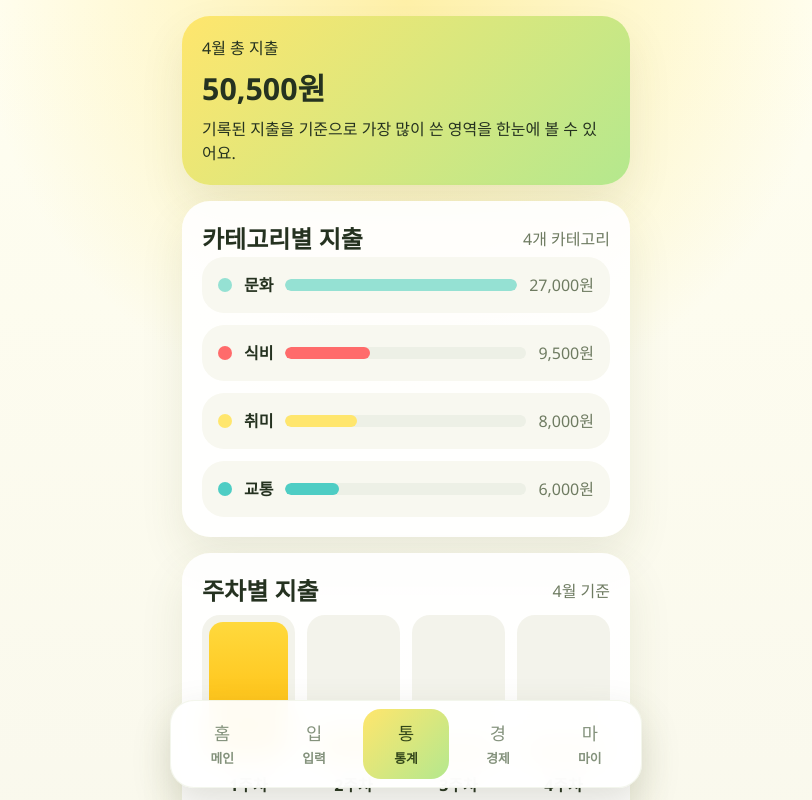
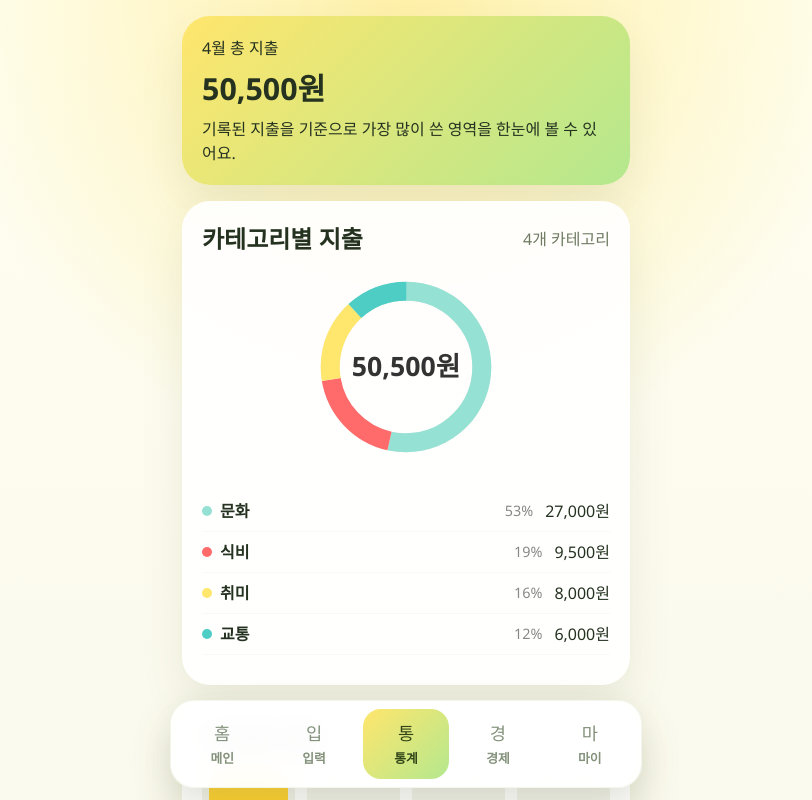
Before and after one commit to wosyh18/KB-Skeleton-Project-ChagokChagok, a Vue app: page /stats in a window 1280 px wide. Shown: the top 800 px of the page, without its empty margins (234-1046 px from the left). Built offline with nearby package versions, Linux system fonts and the light colour scheme; sample sign-in values are in the browser's storage.

Commit message:
[#2]feat(통계): 파이 차트 생성 완료

```diff
--- a/src/components/stats/CategorySpendingList.vue
+++ b/src/components/stats/CategorySpendingList.vue
@@ -1,7 +1,24 @@
 <script setup>
-defineProps({
+import { computed } from 'vue'
+
+const props = defineProps({
   items: { type: Array, required: true },
-  ratio: { type: Function, required: true },
+})
+
+const total = computed(() => props.items.reduce((sum, item) => sum + item.value, 0))
+
+const slices = computed(() => {
+  let cumulativePercentage = 0
+  return props.items.map((item) => {
+    const percentage = (item.value / (total.value || 1)) * 100
+    const offset = 100 - cumulativePercentage + 25 // +25 to start from top
+    cumulativePercentage += percentage
+    return {
+      ...item,
+      percentage,
+      offset: offset % 100,
+    }
+  })
 })
 </script>
 
@@ -12,17 +29,123 @@ defineProps({
       <span>{{ items.length }}개 카테고리</span>
     </div>
 
-    <div class="category-list">
-      <article v-for="item in items" :key="item.name" class="category-row">
-        <div class="category-meta">
-          <span class="category-dot" :style="{ backgroundColor: item.color }"></span>
-          <strong>{{ item.name }}</strong>
-        </div>
-        <div class="category-bar-track">
-          <div class="category-bar-fill" :style="{ width: ratio(item.value), backgroundColor: item.color }"></div>
-        </div>
-        <span>{{ item.value.toLocaleString() }}원</span>
-      </article>
+    <div class="stats-viz-container">
+      <div class="chart-box">
+        <svg viewBox="0 0 42 42" class="donut-chart">
+          <circle cx="21" cy="21" r="15.915494309189533" fill="transparent" stroke="#f2f2f2" stroke-width="4"></circle>
+          <circle
+            v-for="slice in slices"
+            :key="slice.name"
+            cx="21" cy="21" r="15.915494309189533"
+            fill="transparent"
+            :stroke="slice.color"
+            stroke-width="4"
+            :stroke-dasharray="`${slice.percentage} ${100 - slice.percentage}`"
+            :stroke-dashoffset="slice.offset"
+            class="donut-segment"
+          ></circle>
+          <g class="chart-text">
+            <text x="50%" y="45%" class="chart-number">{{ total.toLocaleString() }}원</text>
+
+          </g>
+        </svg>
+      </div>
+
+      <div class="category-legend">
+        <article v-for="item in items" :key="item.name" class="legend-row">
+          <div class="legend-meta">
+            <span class="category-dot" :style="{ backgroundColor: item.color }"></span>
+            <strong>{{ item.name }}</strong>
+          </div>
+          <div class="legend-values">
+            <span class="percentage">{{ Math.round((item.value / (total || 1)) * 100) }}%</span>
+            <span class="amount">{{ item.value.toLocaleString() }}원</span>
+          </div>
+        </article>
+      </div>
     </div>
   </div>
 </template>
+
+<style scoped>
+.stats-viz-container {
+  display: flex;
+  flex-direction: column;
+  align-items: center;
+  gap: 24px;
+  padding: 10px 0;
+}
+
+.chart-box {
+  width: 200px;
+  height: 200px;
+}
+
+.donut-chart {
+  width: 100%;
+  height: 100%;
+}
+
+.donut-segment {
+  transition: stroke-dashoffset 0.3s ease;
+  transform-origin: center;
+}
+
+.chart-text {
+  fill: #333;
+  transform: translateY(0.25em);
+}
+
+.chart-number {
+  font-size: 0.35em;
+  font-weight: 700;
+  text-anchor: middle;
+}
+
+.chart-label {
+  font-size: 0.15em;
+  fill: #888;
+  text-anchor: middle;
+}
+
+.category-legend {
+  width: 100%;
+}
+
+.legend-row {
+  display: flex;
+  justify-content: space-between;
+  align-items: center;
+  padding: 8px 0;
+  border-bottom: 1px solid #f8f9fa;
+}
+
+.legend-meta {
+  display: flex;
+  align-items: center;
+  gap: 8px;
+}
+
+.category-dot {
+  width: 10px;
+  height: 10px;
+  border-radius: 50%;
+}
+
+.legend-values {
+  display: flex;
+  gap: 12px;
+  align-items: center;
+}
+
+.percentage {
+  font-size: 0.9em;
+  color: #888;
+  min-width: 40px;
+  text-align: right;
+}
+
+.amount {
+  font-weight: 500;
+}
+</style>
--- a/src/pages/StatsPage.vue
+++ b/src/pages/StatsPage.vue
@@ -48,11 +48,6 @@ const weeklyData = computed(() => {
 
 const maxWeeklyValue = computed(() => Math.max(...weeklyData.value.map((item) => item.value), 1))
 
-function ratio(value) {
-  const top = categoryData.value[0]?.value || 1
-  return `${Math.max((value / top) * 100, 12)}%`
-}
-
 function weeklyHeight(value) {
   return `${Math.max((value / maxWeeklyValue.value) * 100, 8)}%`
 }
@@ -66,7 +61,7 @@ function weeklyHeight(value) {
       <p>기록된 지출을 기준으로 가장 많이 쓴 영역을 한눈에 볼 수 있어요.</p>
     </div>
 
-    <CategorySpendingList :items="categoryData" :ratio="ratio" />
+    <CategorySpendingList :items="categoryData" />
     <WeeklySpendingChart :items="weeklyData" :weekly-height="weeklyHeight" />
 
     <InfoTipCard
```
